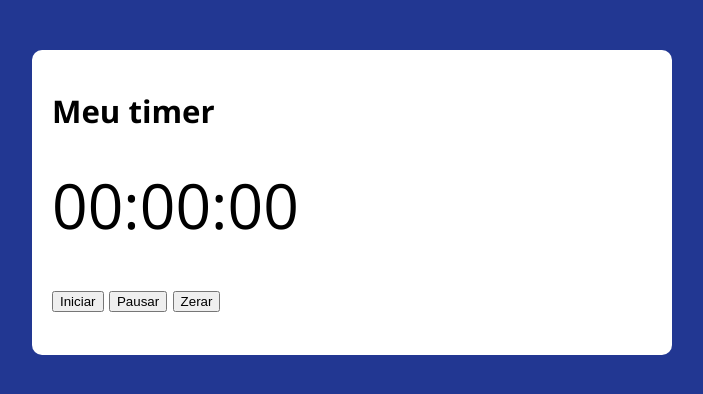
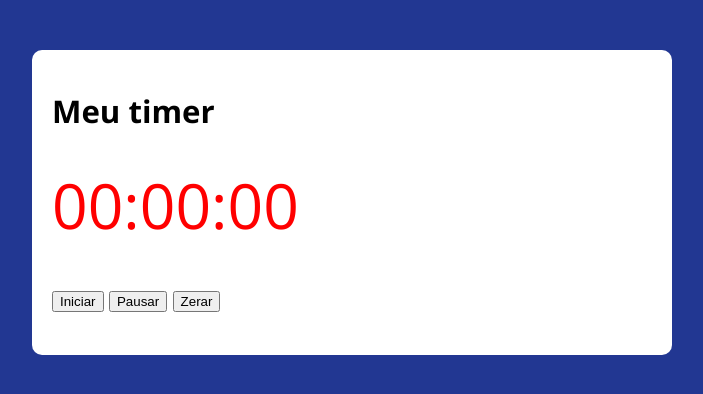
Before and after one commit to thaisBertoldi/projeto-timer-js, a plain HTML site: page index.html in a window 1280 px wide. Both pictures are taken after a click on the button "Pausar". Shown: the whole page, without its empty margins (288-991 px from the left). Drawn offline with nearby package versions, Linux system fonts and the light colour scheme.

Commit message:
Evento zerar e correções

```diff
--- a/assets/css/style.css
+++ b/assets/css/style.css
@@ -60,3 +60,7 @@ form button:hover {
 .relogio {
     font-size: 3em;
 }
+
+.pausado {
+    color: red;
+}
--- a/assets/js/script.js
+++ b/assets/js/script.js
@@ -20,10 +20,24 @@ function iniciaRelogio(){
     }, 1000);
 }
 
-iniciar.addEventListener('click', function(e) {
-    iniciaRelogio();
-});
+document.addEventListener('click', function(e){
+    const el = e.target;
 
-pausar.addEventListener('click', function(e) {
-    clearInterval(timer);
-});
+    if(el.classList.contains('zerar')){
+        clearInterval(timer);
+        relogio.innerHTML = '00:00:00';
+        relogio.classList.remove('pausado');
+        segundos = 0;
+    }
+
+    if(el.classList.contains('iniciar')){
+        relogio.classList.remove('pausado');
+        clearInterval(timer);
+        iniciaRelogio();
+    }
+
+    if(el.classList.contains('pausar')){
+        clearInterval(timer);
+        relogio.classList.add('pausado');
+    }
+})
```
